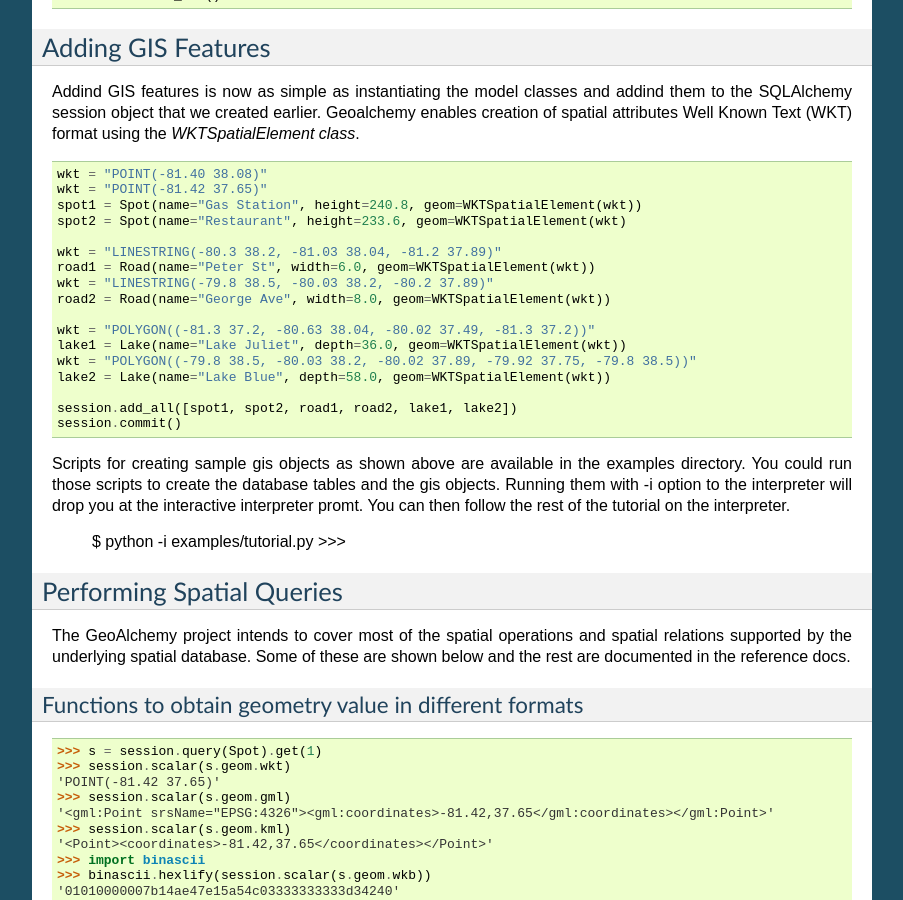
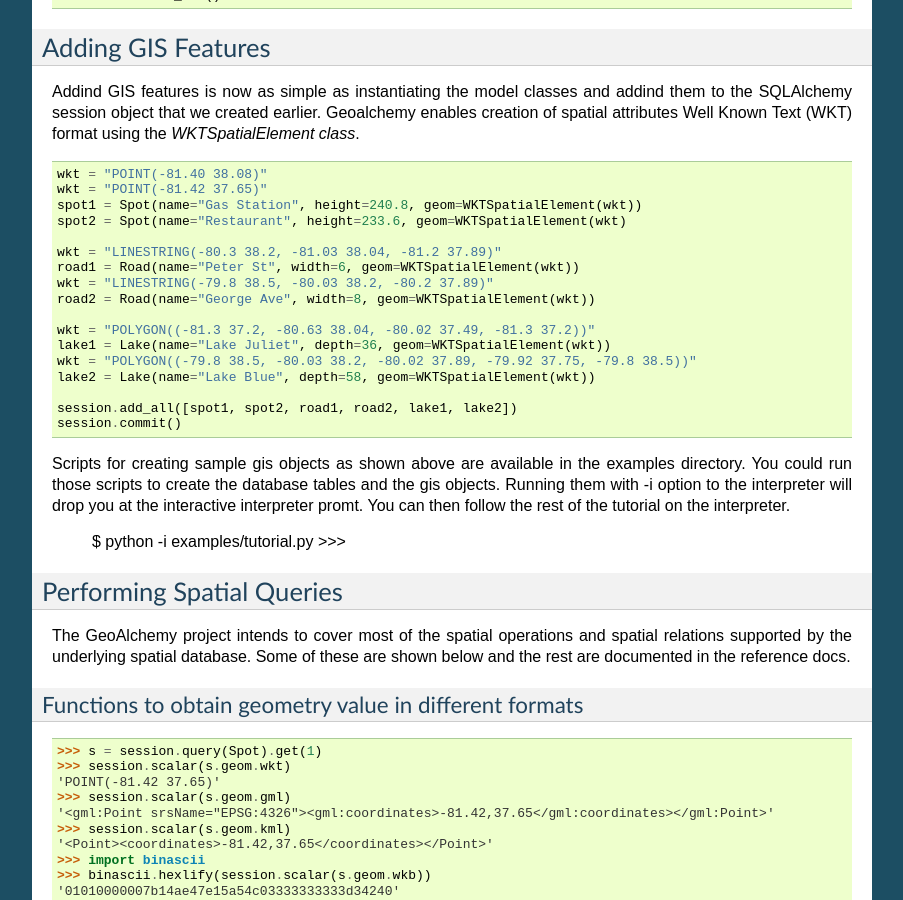
Before and after one commit to geoalchemy/geoalchemy, a Sphinx documentation site: the page built from doc/tutorial.rst, in a window 1280 px wide and 900 px high, scrolled down 1777 px. Shown: the whole window, without its empty margins (198-1101 px from the left). Built offline with Sphinx 7.4.7, drawn with Linux system fonts in a browser that asks for light colours.

Commit message:
docs changes

```diff
--- a/doc/tutorial.rst
+++ b/doc/tutorial.rst
@@ -125,14 +125,14 @@ Addind GIS features is now as simple as instantiating the model classes and addi
     spot2 = Spot(name="Restaurant", height=233.6, geom=WKTSpatialElement(wkt)
 
     wkt = "LINESTRING(-80.3 38.2, -81.03 38.04, -81.2 37.89)"
-    road1 = Road(name="Peter St", width=6.0, geom=WKTSpatialElement(wkt))
+    road1 = Road(name="Peter St", width=6, geom=WKTSpatialElement(wkt))
     wkt = "LINESTRING(-79.8 38.5, -80.03 38.2, -80.2 37.89)"
-    road2 = Road(name="George Ave", width=8.0, geom=WKTSpatialElement(wkt))
+    road2 = Road(name="George Ave", width=8, geom=WKTSpatialElement(wkt))
 
     wkt = "POLYGON((-81.3 37.2, -80.63 38.04, -80.02 37.49, -81.3 37.2))"
-    lake1 = Lake(name="Lake Juliet", depth=36.0, geom=WKTSpatialElement(wkt))
+    lake1 = Lake(name="Lake Juliet", depth=36, geom=WKTSpatialElement(wkt))
     wkt = "POLYGON((-79.8 38.5, -80.03 38.2, -80.02 37.89, -79.92 37.75, -79.8 38.5))"
-    lake2 = Lake(name="Lake Blue", depth=58.0, geom=WKTSpatialElement(wkt))
+    lake2 = Lake(name="Lake Blue", depth=58, geom=WKTSpatialElement(wkt))
 
     session.add_all([spot1, spot2, road1, road2, lake1, lake2])
     session.commit()
```
